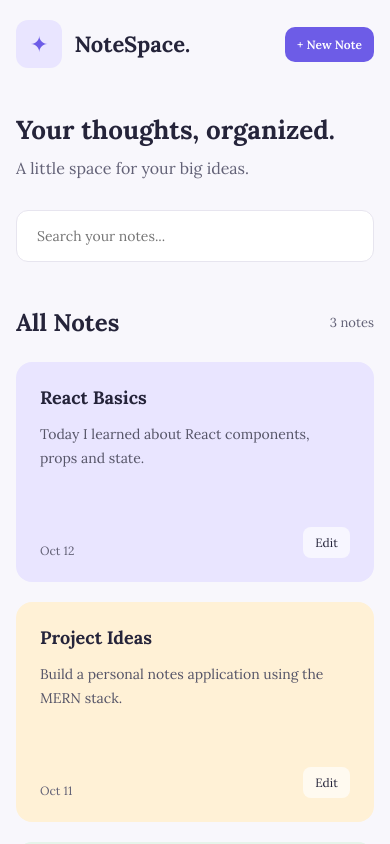
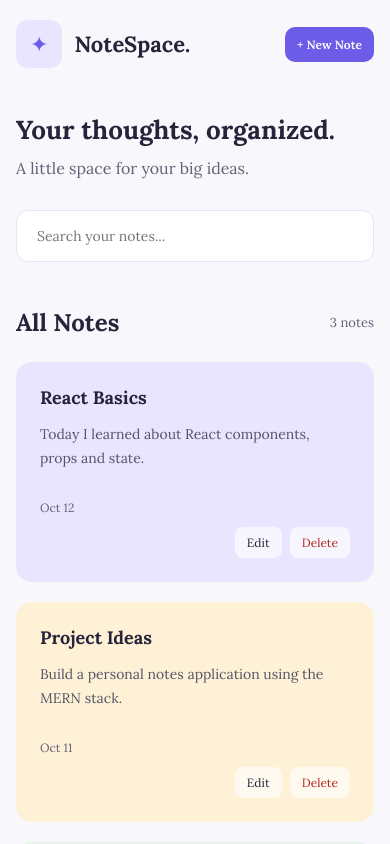
Before and after one commit to dulmisliyanage/NoteSpace, a React (Vite) app in the folder client/: page / in a window 390 px wide. Shown: the top 844 px of the page. Built offline with nearby package versions, Linux system fonts and the light colour scheme.

Commit message:
Implement note deletion and search functionality

```diff
--- a/client/src/App.css
+++ b/client/src/App.css
@@ -257,3 +257,53 @@
     flex-wrap: wrap;
   }
 }
+
+.note-actions {
+  display: flex;
+  align-items: center;
+  gap: 8px;
+}
+
+.delete-btn {
+  border: none;
+  border-radius: 8px;
+  background: rgba(255, 255, 255, 0.65);
+  color: #B42318;
+  padding: 8px 12px;
+  font-size: 12px;
+}
+
+.delete-btn:hover {
+  background: #FEE4E2;
+}
+
+.empty-state {
+  text-align: center;
+  padding: 65px 20px;
+  border: 1px dashed #D5D0E8;
+  border-radius: 16px;
+  background: #FFFFFF;
+}
+
+.empty-state h3 {
+  color: #25243A;
+  font-size: 20px;
+  margin: 0 0 12px;
+}
+
+.empty-state p {
+  color: #626176;
+  font-size: 14px;
+  margin: 0;
+}
+
+@media (max-width: 520px) {
+  .note-footer {
+    flex-wrap: wrap;
+  }
+
+  .note-actions {
+    width: 100%;
+    justify-content: flex-end;
+  }
+}
--- a/client/src/App.jsx
+++ b/client/src/App.jsx
@@ -41,6 +41,7 @@ function App() {
   const [notes, setNotes] = useState(initialNotes);
   const [showForm, setShowForm] = useState(false);
   const [editingNote, setEditingNote] = useState(null);
+  const [searchTerm, setSearchTerm] = useState("");
 
   function handleNewNote() {
     setEditingNote(null);
@@ -84,6 +85,24 @@ function App() {
     setEditingNote(null);
   }
 
+  function handleDeleteNote(id) {
+    const confirmed = window.confirm(
+      "Are you sure you want to delete this note?"
+    );
+
+    if (confirmed) {
+      setNotes((previousNotes) =>
+        previousNotes.filter((note) => note.id !== id)
+      );
+    }
+  }
+
+  const filteredNotes = notes.filter((note) =>
+    note.title
+      .toLowerCase()
+      .includes(searchTerm.toLowerCase().trim())
+  );
+
   return (
     <div className="app-container">
       <Header onNewNote={handleNewNote} />
@@ -103,23 +122,47 @@ function App() {
           />
         ) : (
           <>
-            <SearchBar />
+            <SearchBar
+              searchTerm={searchTerm}
+              onSearchChange={setSearchTerm}
+            />
 
             <section className="notes-section">
               <div className="section-heading">
                 <h2>All Notes</h2>
-                <span>{notes.length} notes</span>
+                <span>
+                  {searchTerm.trim()
+                    ? `${filteredNotes.length} results`
+                    : `${notes.length} notes`}
+                </span>
               </div>
 
+              {filteredNotes.length > 0 ? (
                 <div className="notes-grid">
-                {notes.map((note) => (
+                  {filteredNotes.map((note) => (
                     <NoteCard
                       key={note.id}
                       note={note}
                       onEdit={handleEditNote}
+                      onDelete={handleDeleteNote}
                     />
                   ))}
                 </div>
+              ) : (
+                <div className="empty-state">
+                  <h3>
+                    {searchTerm.trim()
+                      ? "No matching notes found"
+                      : "No notes yet"}
+                  </h3>
+
+                  <p>
+                    {searchTerm.trim()
+                      ? "Try searching with a different title."
+                      : "Click New Note to create your first note."}
+                  </p>
+                </div>
+              )}
             </section>
           </>
         )}
--- a/client/src/components/NoteCard.jsx
+++ b/client/src/components/NoteCard.jsx
@@ -1,4 +1,4 @@
-function NoteCard({ note, onEdit }) {
+function NoteCard({ note, onEdit, onDelete }) {
   return (
     <article
       className="note-card"
@@ -9,12 +9,22 @@ function NoteCard({ note, onEdit }) {
 
       <div className="note-footer">
         <span className="note-date">{note.date}</span>
+
+        <div className="note-actions">
           <button
             className="edit-btn"
             onClick={() => onEdit(note)}
           >
             Edit
           </button>
+
+          <button
+            className="delete-btn"
+            onClick={() => onDelete(note.id)}
+          >
+            Delete
+          </button>
+        </div>
       </div>
     </article>
   );
--- a/client/src/components/SearchBar.jsx
+++ b/client/src/components/SearchBar.jsx
@@ -1,10 +1,14 @@
-function SearchBar() {
+function SearchBar({ searchTerm, onSearchChange }) {
   return (
     <div className="search-container">
       <input
-        type="text"
+        type="search"
         placeholder="Search your notes..."
         aria-label="Search notes"
+        value={searchTerm}
+        onChange={(event) =>
+          onSearchChange(event.target.value)
+        }
       />
     </div>
   );
```
Lines whose indentation alone changed are shown as unchanged.
